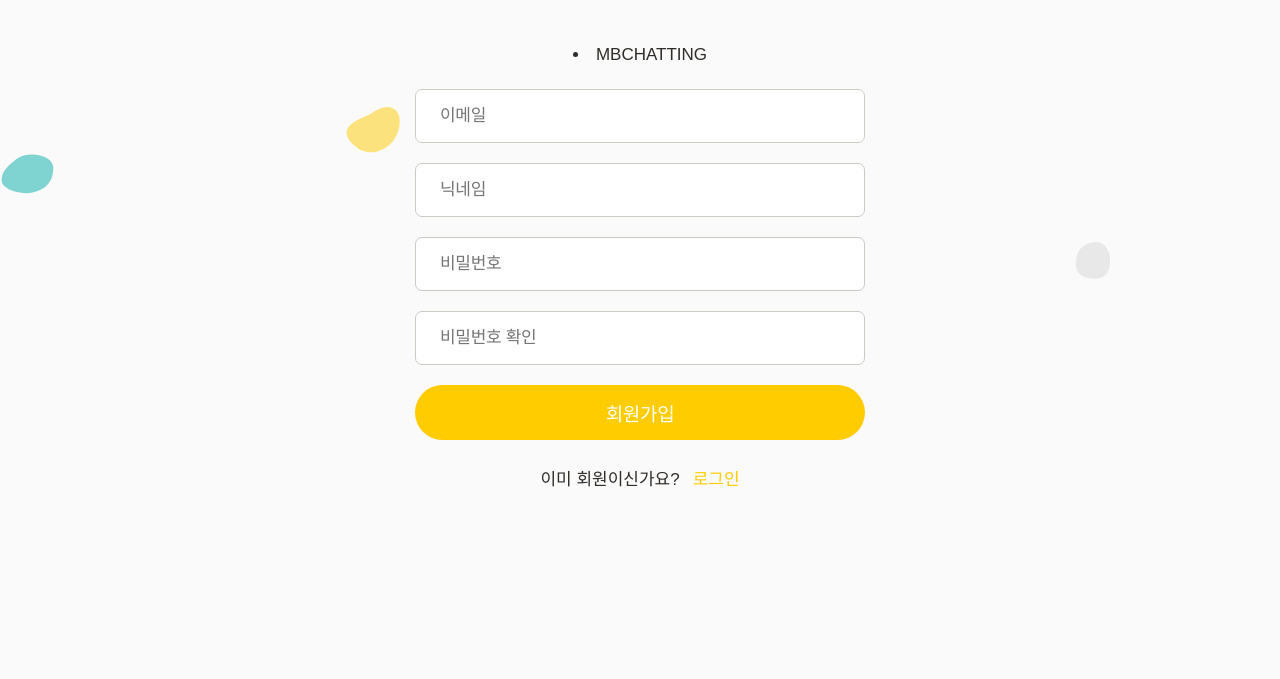
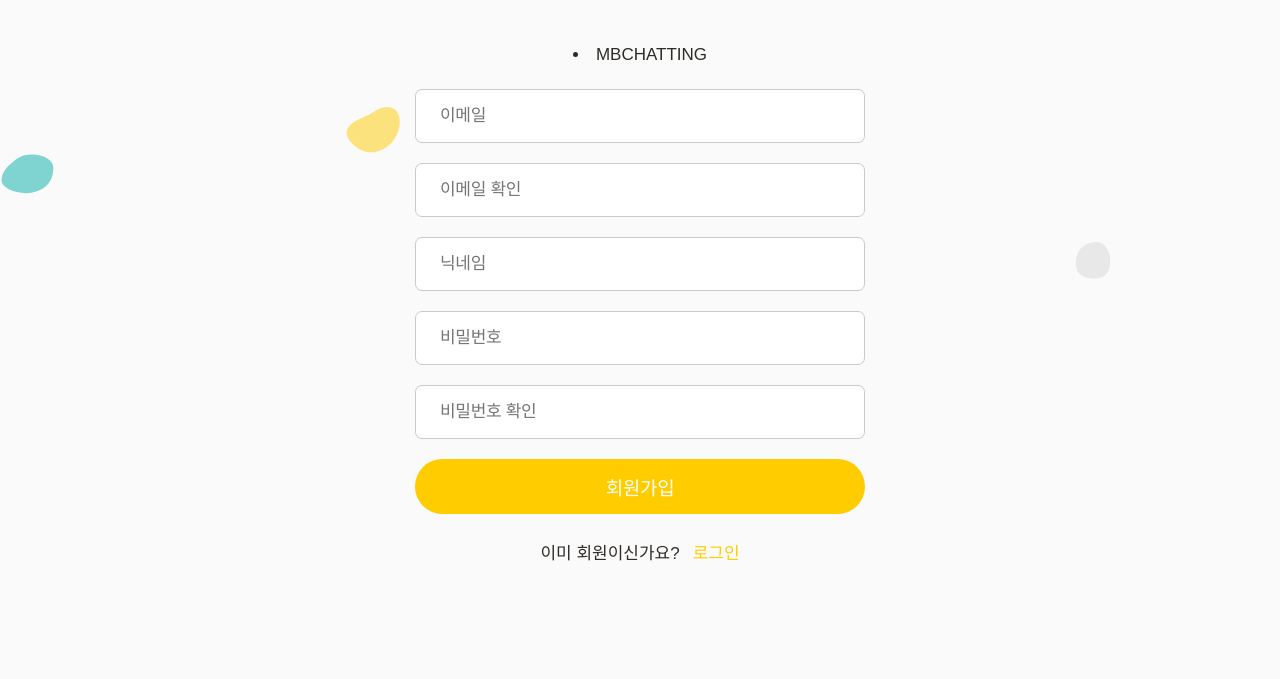
Before and after one commit to hxxeun/mbchatting, a Django app: page /signup/ in a window 1280 px wide. Shown: the part 155-834 px from the top of the page. Before the commit the page ends 642 px from the top, so only its background shows below. Run offline with Django 4.2, Linux system fonts and the light colour scheme; some libraries are stand-ins or nearby versions; some web fonts are replaced.

Commit message:
이메일 인증

```diff
--- a/board/forms.py
+++ b/board/forms.py
@@ -4,9 +4,10 @@ from .models import User, Review, Comment
 class SignupForm(forms.ModelForm):
     class Meta:
         model = User
-        fields = ["nickname",]
+        fields = ["mail", "nickname",]
 
     def signup(self, request, user):
+        user.mail = self.cleaned_data["mail"]
         user.nickname = self.cleaned_data["nickname"]
         user.save()
 
--- a/board/models.py
+++ b/board/models.py
@@ -3,11 +3,12 @@ from django.db import models
 from django.contrib.auth.models import AbstractUser
 from django.contrib.contenttypes.models import ContentType
 from django.contrib.contenttypes.fields import GenericForeignKey, GenericRelation
-from .validators import validate_no_special_characters
+from .validators import validate_no_special_characters, validate_email
 # from .validators import validate_no_special_characters, validate_restaurant_link
 # Create your models here.
 
 class User(AbstractUser):
+    mail = models.CharField(max_length=60, unique=True, null=True, validators=[validate_email], error_messages ={'unique': '이미 사용중인 이메일입니다.'})
     nickname = models.CharField(
         max_length=15,
         unique=True,
--- a/board/templates/account/signup.html
+++ b/board/templates/account/signup.html
@@ -20,6 +20,12 @@
       <div>
         {{ form.email|add_class:"cp-input"|attr:"placeholder:이메일"|add_error_class:"error" }}
         {% for error in form.email.errors %}
+          <div class="error-message">{{ error }}</div>
+        {% endfor%}
+      </div>
+      <div>
+        {{ form.mail|add_class:"cp-input"|attr:"placeholder:이메일 확인"|add_error_class:"error" }}
+        {% for error in form.mail.errors %}
           <div class="error-message">{{ error }}</div>
         {% endfor%}
       </div>
--- a/board/templates/board/profile_set_form.html
+++ b/board/templates/board/profile_set_form.html
@@ -8,9 +8,9 @@
 {% block content %}
 <div class="account-background">
   <main class="profile-form">
-    <div class="logo">
+    {% comment %} <div class="logo">
       <img class="logo" src="{% static 'board/assets/board-logo.svg' %}" alt="board Logo">
-    </div>
+    </div> {% endcomment %}
     <p class="welcome-message">
       환영합니다! <strong>프로필</strong>을 작성해주세요
     </p>
--- a/board/templates/board/user_review_list.html
+++ b/board/templates/board/user_review_list.html
@@ -14,17 +14,17 @@
       {% for review in user_reviews %}
         <a href="{% url 'review-detail' review.id %}">
           <div class="cp-card content">
-            <div class="thumb" style="background-image: url('{{ review.image1.url }}');"></div>
+            {% comment %} <div class="thumb" style="background-image: url('{{ review.image1.url }}');"></div> {% endcomment %}
             <div class="body">
               <span class="cp-chip green">{{ review.restaurant_name }}</span>
               <h2 class="title">{{ review.title }}</h2>
               <date class="date">{{ review.dt_created|date:"Y년 n월 j일" }}</date>
               <div class="metadata">
-                <div class="review-rating">
+                {% comment %} <div class="review-rating">
                   <span class="cp-stars">
                     {% for i in ""|ljust:review.rating %}★{% endfor %}
                   </span>
-                </div>
+                </div> {% endcomment %}
                 <div class="review-author">
                   <div class="cp-avatar" style="background-image: url('{{ review.author.profile_pic.url }}')"></div>
                   <span>{{ review.author.nickname }}</span>
--- a/board/validators.py
+++ b/board/validators.py
@@ -23,6 +23,7 @@ def contains_number(value):
     return True
 
 
+
 class CustomPasswordValidator:
     def validate(self, password, user=None):
         if (
@@ -42,6 +43,11 @@ def validate_no_special_characters(value):
     if contains_special_character(value):
         raise ValidationError("특수문자를 포함할 수 없습니다.")
 
+def validate_email(value):
+    if not "hongik.ac.kr" in value:
+        raise ValidationError("학교 이메일이 아닙니다.")
+    else:
+        return value
 
 # def validate_restaurant_link(value):
 #     if "place.nvaer.com" not in value and "place.map.kakao.com" not in value:
```
Also changed, not shown: board/migrations/0014_user_mail.py (added), db.sqlite3.
